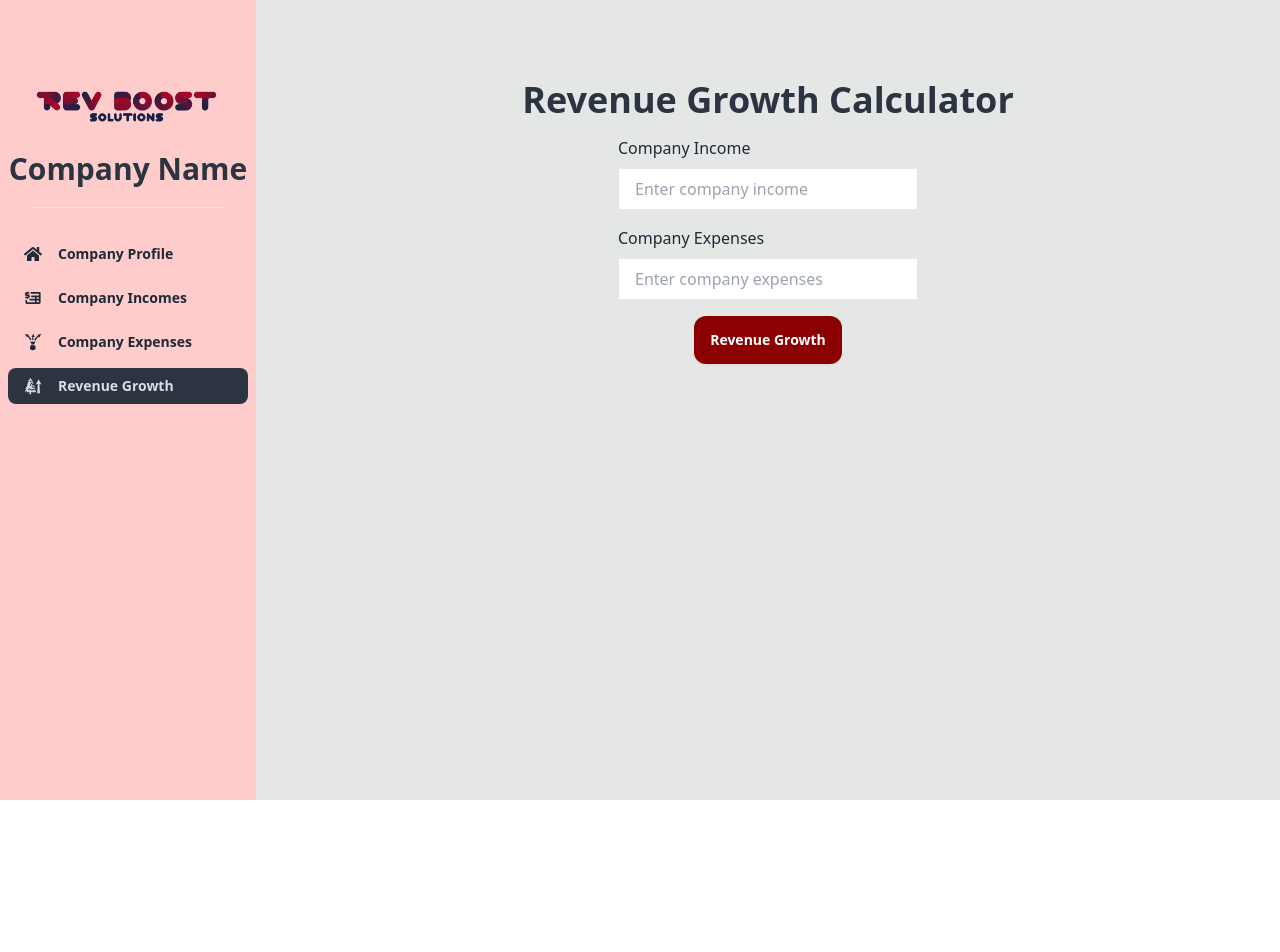
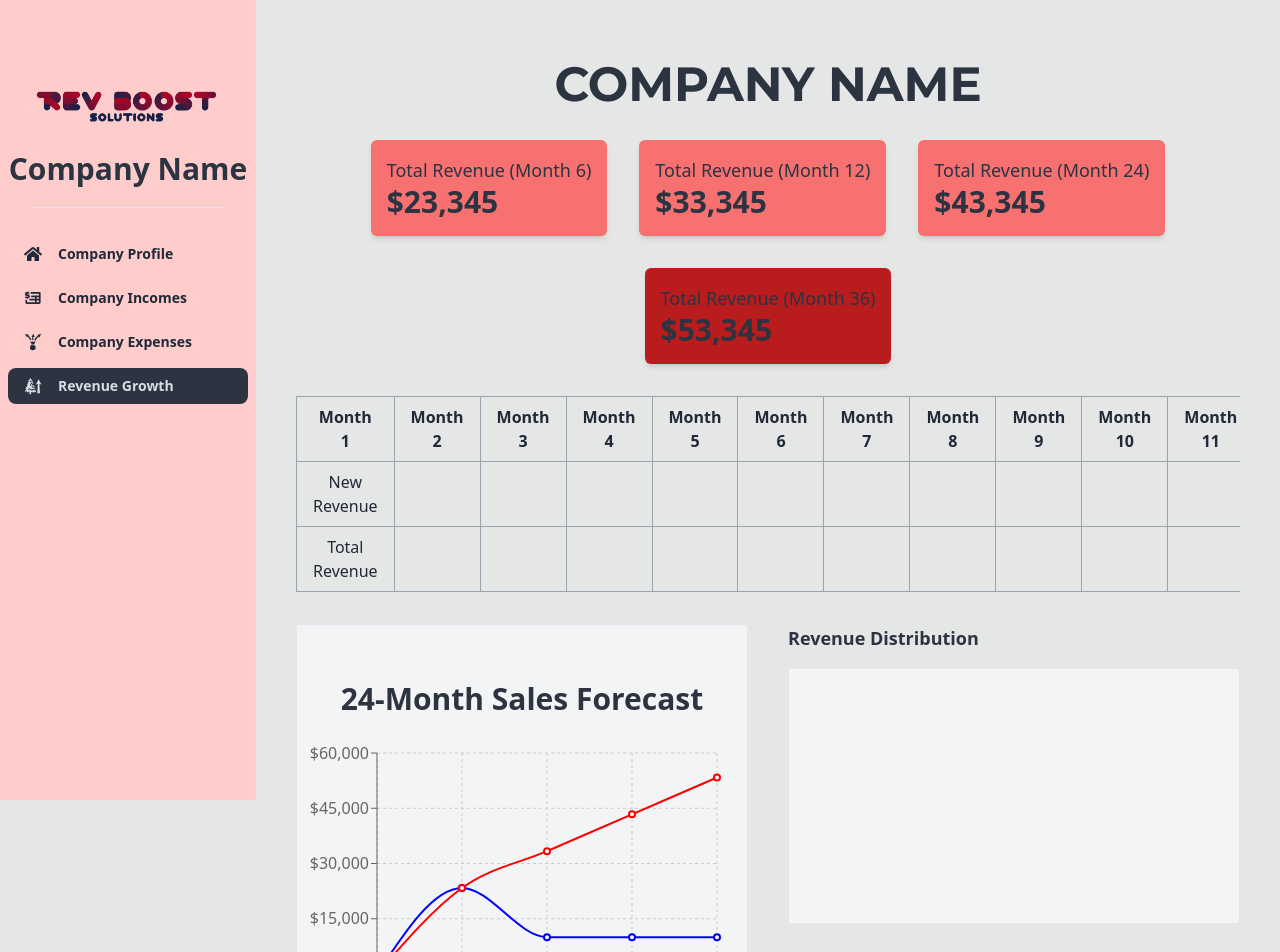
Before and after one commit to maasajal/revboost-solutions, a React (Vite) app: page /dashboard/revenue-growth in a window 1280 px wide. Shown: the top 952 px of the page. Before the commit the page ends 800 px from the top, so only its background shows below. Built offline with nearby package versions, Linux system fonts and the light colour scheme.

Commit message:
Add Revenue forecast chart and monthly revenue growth

```diff
--- a/package.json
+++ b/package.json
@@ -24,9 +24,10 @@
     "react-redux": "^9.1.2",
     "react-router-dom": "^6.26.2",
     "react-tabs": "^6.0.2",
-    "styled-components": "^4.0.0",
+    "recharts": "^2.12.7",
     "redux-persist": "^6.0.0",
     "redux-thunk": "^3.1.0",
+    "styled-components": "^4.0.0",
     "sweetalert2": "^11.14.1",
     "swiper": "^11.1.14"
   },
--- a/src/dashboard/DashboardNavbar/BottomNavbar.tsx
+++ b/src/dashboard/DashboardNavbar/BottomNavbar.tsx
@@ -8,7 +8,7 @@ const BottomNavbar = () => {
       <NavLink
         to={"/dashboard/company-incomes"}
         className={({ isActive }) =>
-          isActive ? "bg-primary text-white border-t-4 border-secondary font-semibold" : "font-semibold"
+          isActive ? "bg-footerBGColor text-white border-t-4 border-secondary font-semibold" : "font-semibold"
         }
       >
         <PiInvoiceBold />
@@ -17,7 +17,7 @@ const BottomNavbar = () => {
       <NavLink
         to={"/dashboard/company-expenses"}
         className={({ isActive }) =>
-          isActive ? "bg-primary text-white border-t-4 border-secondary font-semibold" : "font-semibold"
+          isActive ? "bg-footerBGColor text-white border-t-4 border-secondary font-semibold" : "font-semibold"
         }
       >
         <GiExpense />
@@ -26,7 +26,7 @@ const BottomNavbar = () => {
       <NavLink
         to={"/dashboard/revenue-growth"}
         className={({ isActive }) =>
-          isActive ? "bg-primary text-white border-t-4 border-secondary font-semibold" : "font-semibold"
+          isActive ? "bg-footerBGColor text-white border-t-4 border-secondary font-semibold" : "font-semibold"
         }
       >
         <GiTreeGrowth />
--- /dev/null
+++ b/src/dashboard/RevenueGrowth/RevenueForecastChart.tsx
@@ -0,0 +1,83 @@
+import React from "react";
+import {
+  LineChart,
+  Line,
+  XAxis,
+  YAxis,
+  CartesianGrid,
+  Tooltip,
+  Legend,
+  ResponsiveContainer,
+} from "recharts";
+
+const data = [
+  {
+    month: "Month 1",
+    newRevenue: 0,
+    totalRevenue: 0,
+  },
+  {
+    month: "Month 6",
+    newRevenue: 23345,
+    totalRevenue: 23345,
+  },
+  {
+    month: "Month 12",
+    newRevenue: 10000,
+    totalRevenue: 33345,
+  },
+  {
+    month: "Month 24",
+    newRevenue: 10000,
+    totalRevenue: 43345,
+  },
+  {
+    month: "Month 36",
+    newRevenue: 10000,
+    totalRevenue: 53345,
+  },
+];
+
+const formatCurrency = (value: number) => `$${value.toLocaleString()}`;
+
+const RevenueForecastChart: React.FC = () => {
+  return (
+    <div className="chart-container">
+      <h3 className="text-center my-4">24-Month Sales Forecast</h3>
+      <ResponsiveContainer width="100%" height={300}>
+        <LineChart
+          data={data}
+          margin={{
+            top: 20,
+            right: 30,
+            left: 20,
+            bottom: 5,
+          }}
+        >
+          <CartesianGrid strokeDasharray="3 3" />
+          <XAxis dataKey="month" />
+
+          <YAxis tickFormatter={formatCurrency} />
+
+          <Tooltip formatter={(value: number) => formatCurrency(value)} />
+          <Legend />
+
+          <Line
+            type="monotone"
+            dataKey="newRevenue"
+            stroke="#0000FF"
+            strokeWidth={2}
+          />
+          <Line
+            type="monotone"
+            dataKey="totalRevenue"
+            stroke="#FF0000"
+            strokeWidth={2}
+          />
+        </LineChart>
+      </ResponsiveContainer>
+    </div>
+  );
+};
+
+export default RevenueForecastChart;
--- a/src/dashboard/RevenueGrowth/RevenueGrowth.tsx
+++ b/src/dashboard/RevenueGrowth/RevenueGrowth.tsx
@@ -1,64 +1,176 @@
 import { useState } from "react";
-import RevButton from "../../components/RevButton";
+import RevenueForecastChart from "./RevenueForecastChart";
 
-const RevenueGrowth = () => {
-  // Data will be here from mongodb database
-  const [income, setIncome] = useState<number | string>("");
-  const [expenses, setExpenses] = useState<number | string>("");
-  const [growth, setGrowth] = useState<number | null>(null);
+interface RevenueData {
+  month: number;
+  totalRevenue: number;
+}
 
-  const handleCalculation = () => {
-    const incomeValue = Number(income);
-    const expensesValue = Number(expenses);
+const revenueData: RevenueData[] = [
+  { month: 6, totalRevenue: 23345 },
+  { month: 12, totalRevenue: 33345 },
+  { month: 24, totalRevenue: 43345 },
+  { month: 36, totalRevenue: 53345 },
+];
 
-    if (!isNaN(incomeValue) && !isNaN(expensesValue)) {
-      const calculatedGrowth =
-        ((incomeValue - expensesValue) / expensesValue) * 100;
-      setGrowth(calculatedGrowth);
-    }
-  };
+const RevenueGrowth: React.FC = () => {
+  const [newRevenue, setNewRevenue] = useState<number[]>([]);
+  const [totalRevenue, setTotalRevenue] = useState<number[]>([]);
 
   return (
-    <>
-      <section className="container mx-auto mt-10">
-        <h2 className="font-bold text-center mb-4">
-          Revenue Growth Calculator
-        </h2>
-        <div className="flex flex-col items-center gap-4">
-          <div>
-            <label className="block mb-2">Company Income</label>
-            <input
-              type="number"
-              className="border px-4 py-2 w-[300px]"
-              value={income}
-              onChange={(e) => setIncome(e.target.value)}
-              placeholder="Enter company income"
-            />
+    <div className="container mx-auto p-5">
+      <h1 className="text-center mb-8">COMPANY NAME</h1>
+
+      <div className="flex flex-wrap justify-center gap-8 mb-8">
+        {revenueData.map((data) => (
+          <div
+            key={data.month}
+            className={`p-4 rounded-md ${
+              data.month === 36 ? "bg-red-700" : "bg-red-400"
+            } text-white shadow-md`}
+          >
+            <p className="text-lg">Total Revenue (Month {data.month})</p>
+            <h2 className="text-3xl font-bold">
+              ${data.totalRevenue.toLocaleString()}
+            </h2>
           </div>
-          <div>
-            <label className="block mb-2">Company Expenses</label>
-            <input
-              type="number"
-              className="border px-4 py-2 w-[300px]"
-              value={expenses}
-              onChange={(e) => setExpenses(e.target.value)}
-              placeholder="Enter company expenses"
-            />
+        ))}
+      </div>
+
+      <div className="overflow-x-auto">
+        <table className="table-auto border-collapse border border-gray-500 text-center mb-8">
+          <thead>
+            <tr>
+              <th className="border border-gray-400 px-4 py-2">Month 1</th>
+              <th className="border border-gray-400 px-4 py-2">Month 2</th>
+              <th className="border border-gray-400 px-4 py-2">Month 3</th>
+              <th className="border border-gray-400 px-4 py-2">Month 4</th>
+              <th className="border border-gray-400 px-4 py-2">Month 5</th>
+              <th className="border border-gray-400 px-4 py-2">Month 6</th>
+              <th className="border border-gray-400 px-4 py-2">Month 7</th>
+              <th className="border border-gray-400 px-4 py-2">Month 8</th>
+              <th className="border border-gray-400 px-4 py-2">Month 9</th>
+              <th className="border border-gray-400 px-4 py-2">Month 10</th>
+              <th className="border border-gray-400 px-4 py-2">Month 11</th>
+              <th className="border border-gray-400 px-4 py-2">Month 12</th>
+            </tr>
+          </thead>
+          <tbody>
+            <tr>
+              <td className="border border-gray-400 px-4 py-2">New Revenue</td>
+              <td className="border border-gray-400 px-4 py-2"></td>
+              <td className="border border-gray-400 px-4 py-2"></td>
+              <td className="border border-gray-400 px-4 py-2"></td>
+              <td className="border border-gray-400 px-4 py-2"></td>
+              <td className="border border-gray-400 px-4 py-2"></td>
+              <td className="border border-gray-400 px-4 py-2"></td>
+              <td className="border border-gray-400 px-4 py-2"></td>
+              <td className="border border-gray-400 px-4 py-2"></td>
+              <td className="border border-gray-400 px-4 py-2"></td>
+              <td className="border border-gray-400 px-4 py-2"></td>
+              <td className="border border-gray-400 px-4 py-2"></td>
+            </tr>
+            <tr>
+              <td className="border border-gray-400 px-4 py-2">
+                Total Revenue
+              </td>
+              <td className="border border-gray-400 px-4 py-2"></td>
+              <td className="border border-gray-400 px-4 py-2"></td>
+              <td className="border border-gray-400 px-4 py-2"></td>
+              <td className="border border-gray-400 px-4 py-2"></td>
+              <td className="border border-gray-400 px-4 py-2"></td>
+              <td className="border border-gray-400 px-4 py-2"></td>
+              <td className="border border-gray-400 px-4 py-2"></td>
+              <td className="border border-gray-400 px-4 py-2"></td>
+              <td className="border border-gray-400 px-4 py-2"></td>
+              <td className="border border-gray-400 px-4 py-2"></td>
+              <td className="border border-gray-400 px-4 py-2"></td>
+            </tr>
+          </tbody>
+        </table>
+      </div>
+
+      <div className="grid grid-cols-1 md:grid-cols-2 gap-10">
+        <div className="">
+          <div className="h-full py-10 bg-gray-100 border">
+            <RevenueForecastChart />
           </div>
-          <button onClick={handleCalculation}>
-            <RevButton name="Revenue Growth" />
-          </button>
-          {growth !== null && (
-            <div className="mt-6">
-              <h3 className="text-xl font-bold">
-                Revenue Growth: {growth.toFixed(2)}%
-              </h3>
-            </div>
-          )}
         </div>
-      </section>
-    </>
+
+        <div className="">
+          <h3 className="text-lg font-bold mb-4">Revenue Distribution</h3>
+          <div className="h-64 bg-gray-100 border">
+            {/* Add chart component here */}
+          </div>
+        </div>
+      </div>
+    </div>
   );
 };
 
 export default RevenueGrowth;
+
+// import { useState } from "react";
+// import RevButton from "../../components/RevButton";
+
+// const RevenueGrowth = () => {
+//   // Data will be here from mongodb database
+//   const [income, setIncome] = useState<number | string>("");
+//   const [expenses, setExpenses] = useState<number | string>("");
+//   const [growth, setGrowth] = useState<number | null>(null);
+
+//   const handleCalculation = () => {
+//     const incomeValue = Number(income);
+//     const expensesValue = Number(expenses);
+
+//     if (!isNaN(incomeValue) && !isNaN(expensesValue)) {
+//       const calculatedGrowth =
+//         ((incomeValue - expensesValue) / expensesValue) * 100;
+//       setGrowth(calculatedGrowth);
+//     }
+//   };
+
+//   return (
+//     <>
+//       <section className="container mx-auto mt-10">
+//         <h2 className="font-bold text-center mb-4">
+//           Revenue Growth Calculator
+//         </h2>
+//         <div className="flex flex-col items-center gap-4">
+//           <div>
+//             <label className="block mb-2">Company Income</label>
+//             <input
+//               type="number"
+//               className="border px-4 py-2 w-[300px]"
+//               value={income}
+//               onChange={(e) => setIncome(e.target.value)}
+//               placeholder="Enter company income"
+//             />
+//           </div>
+//           <div>
+//             <label className="block mb-2">Company Expenses</label>
+//             <input
+//               type="number"
+//               className="border px-4 py-2 w-[300px]"
+//               value={expenses}
+//               onChange={(e) => setExpenses(e.target.value)}
+//               placeholder="Enter company expenses"
+//             />
+//           </div>
+//           <button onClick={handleCalculation}>
+//             <RevButton name="Revenue Growth" />
+//           </button>
+//           {growth !== null && (
+//             <div className="mt-6">
+//               <h3 className="text-xl font-bold">
+//                 Revenue Growth: {growth.toFixed(2)}%
+//               </h3>
+//             </div>
+//           )}
+//         </div>
+//       </section>
+//     </>
+//   );
+// };
+
+// export default RevenueGrowth;
```
Also changed, not shown: 1 other file (tests, documents, lock files or other folders).
